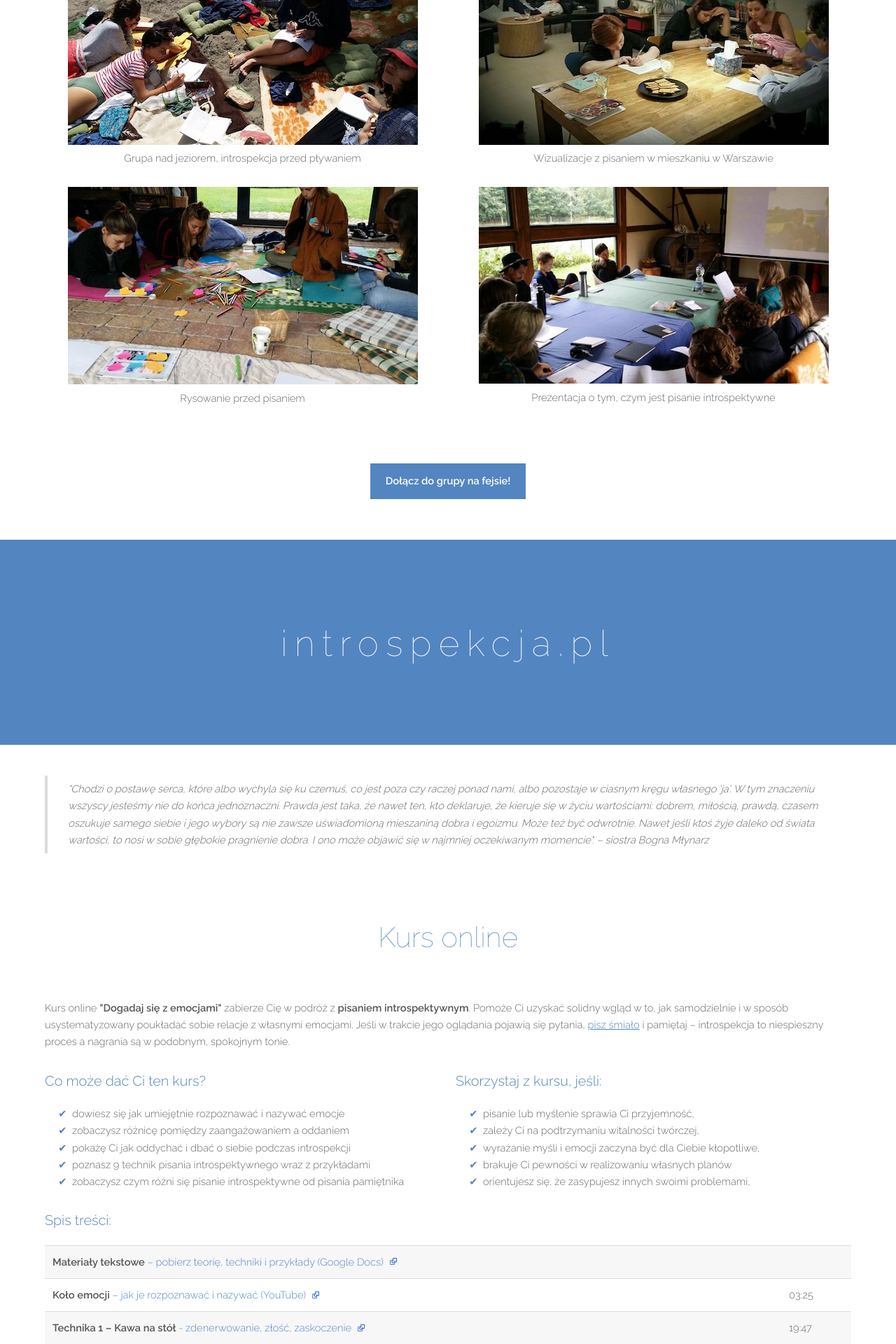
After one commit to vysogot/introspekcja, a PHP site: page / in a window 1280 px wide. The commit adds this page. Shown: the part 2360-4280 px from the top of the page at 70% size. Run offline with PHP 8.4, Linux system fonts and the light colour scheme; some libraries are stand-ins or nearby versions.

Commit message:
lazy load images

```diff
--- a/assets/css/main.css
+++ b/assets/css/main.css
@@ -3185,7 +3185,7 @@
 	#pisanie-introspektywne header h2 { letter-spacing: 0.05em;}
 
 	@media screen and (max-width: 480px) {
-		#pisanie-introspektywne header h2 { padding: 0 60px; }
+		#pisanie-introspektywne header h2 { padding: 0 40px; }
 		section.noPadding { padding-top: 40px; }
   }
 
--- /dev/null
+++ b/index.php
@@ -0,0 +1,353 @@
+<!DOCTYPE HTML>
+<html>
+
+    <head>
+        <title>introspekcja.pl – widzisz siebie, widzisz innych</title>
+        <meta charset="utf-8" />
+        <meta name="viewport" content="width=device-width, initial-scale=1" />
+        <meta name="description" content="Znajdziesz tutaj wszystko co niezbędne by rozpocząć samodzielną podróż z introspekcją: kurs online, materiały teoretyczne i techniki pisania z przykładami.">
+        <meta name="keywords" content="pisanie introspektywne, introspekcja, pisanie, emocje, rozwój, coaching, książki, warsztaty, kurs online, konsultacje, mentoring, hinduizm, kryszna, tłumaczenia, psychologia wedyjska, joga">
+
+        <meta property="og:url"                content="http://introspekcja.pl" />
+        <meta property="og:type"               content="website" />
+        <meta property="og:title"              content="Dogadaj się z emocjami!" />
+        <meta property="og:description"        content="Znajdziesz tutaj wszystko co niezbędne by rozpocząć samodzielną podróż z introspekcją: kurs online, materiały teoretyczne i techniki pisania z przykładami." />
+        <meta property="og:image"              content="http://introspekcja.pl/foto/introspekcja-asp-1200.jpg" />
+
+        <link rel="stylesheet" href="assets/css/main.css?v=<?= fileatime('assets/css/main.css') ?>" />
+        <script type="text/javascript" src="assets/js/lazyload.min.js"></script>
+    </head>
+
+    <body class="subpage">
+
+        <!-- Header -->
+        <header id="header">
+            <div class="inner">
+                <a href="index.html" class="logo">introspekcja.pl</a>
+                <nav id="nav">
+                    <a href="#pisanie-introspektywne" class="active scroll">Pisanie introspektywne</a>
+                    <a href="#książki" class="scroll">Książki</a>
+                    <a href="#warsztaty" class="scroll">Warsztaty</a>
+                    <a href="#kurs-online" class="scroll coming-soon">Kurs online</a>
+                    <a href="#kontakt" class="scroll">Kontakt</a>
+                    <a href="#o-autorze" class="scroll">O autorze</a>
+                </nav>
+                <a href="#navPanel" class="navPanelToggle"><span class="fa fa-bars"></span></a>
+            </div>
+        </header>
+
+        <section id="pisanie-introspektywne" class="wrapper noPadding">
+
+            <header class="align-center">
+                <h2>Pisanie introspektywne</h2>
+                <noscript><p style="color: red;">Włącz JavaScript, żeby ładowały się obrazki!</p></noscript>
+            </header>
+            <div class="inner">
+                <div class="content align-center">
+                    <p>Cześć, jestem <strong>Kuba</strong> i znam bardzo fajny sposób na radzenie sobie z emocjami. To, czym się tutaj dzielę, to <strong>pisanie introspektywne</strong>. Znajdziesz tutaj wszystko co potrzebne, aby zacząć z nim swoją samodzielną przygodę: kurs online, materiały teoretyczne i techniki pisania z przykładami.</p>
+                    <p class="biggerMargin"><a class="button scroll" href="#kurs-online">Wskakuj na głęboką wodę...</a></p>
+                    <p style="margin-top: 50px">... albo przeczytaj <strong>rozmowę z Dorotą Lipnicką z <a target="_blank" href="http://e-inspiracja.pl/jakub-godawa-pisanie-introspektywne-przynosi-natychmiastowa-ulge-prosi-o-kontynuacje/">e-inspiracja.pl</a></strong>!</p>
+                    <p><a target="_blank" href="http://e-inspiracja.pl/jakub-godawa-pisanie-introspektywne-przynosi-natychmiastowa-ulge-prosi-o-kontynuacje/"><img data-src="./foto/einspiracja.jpg" /></a></p>
+                    <p style="margin-top: 50px">... i posłuchaj <strong>rozmowy z Piotrem Peszko z <a target="_blank" href="http://blog.2edu.pl/2017/11/podcast-2edu-15-jak-dogadac-sie-z-emocjami-rozmowa-o-pisaniu-introspektywnym-z-jakubem-godawa.html">2edu.pl</a></strong>!</p>
+                    <p><a target="_blank" href="http://blog.2edu.pl/2017/11/podcast-2edu-15-jak-dogadac-sie-z-emocjami-rozmowa-o-pisaniu-introspektywnym-z-jakubem-godawa.html"><img data-src="./foto/2edu.png" /></a></p>
+                </div>
+            </div>
+        </section>
+
+        <section id="książki" class="wrapper noPadding">
+            <div class="inner align-center">
+                <header>
+                    <h2>Polecane książki</h2>
+                    <p>Szukasz inspiracji? W podróży pisania introspektywnego warto czytać introspekcjonistów...</p>
+                </header>
+                <div class="flex flex-3">
+                  <article>
+                      <div class="image fit">
+                          <a target="_blank" href="http://virgobooks.pl/joga-i-ajurweda/221-hitopadesia-.html"><img data-src="foto/hitopadesia2.jpg" alt="Hitopadesia" /></a>
+                      </div>
+                      <header>
+                          <h3><a target="_blank" href="http://virgobooks.pl/joga-i-ajurweda/221-hitopadesia-.html">"Hitopadeśa"</a></h3>
+                      </header>
+                      <p>Co indyjska mądrość ma do powiedzenia w sprawie dobierania przyjaciół? Przeczytaj historię nauczyciela, który zostaje wezwany przez króla, aby opowiadać małym książętom o zarządzaniu królestwem...</p>
+                  </article>
+
+                    <article>
+                        <div class="image fit">
+                            <a target="_blank" href="https://zaczytani.pl/ksiazka/pin_i_zielony,druk"><img data-src="foto/pin-i-zielony2.jpg" alt="Pin i zielony" /></a>
+                        </div>
+                        <header>
+                            <h3><a target="_blank" href="https://zaczytani.pl/ksiazka/pin_i_zielony,druk">"Pin i zielony"</a></h3>
+                        </header>
+                        <p>Nudzi cię teoria? Chcesz zobaczyć jak ktoś rozemocjonowany wyrusza w wewnętrzną podróż? Poczytaj o bohaterze, który z programując za niezłe pieniądze otrzymał wezwanie, aby oderwać się od maszyn...</p>
+                    </article>
+
+                    <article>
+                        <div class="image fit">
+                            <a target="_blank" href="https://nieznany.pl/pl/p/Z-Tadz-do-Wradz.-Duchowa-odyseja-kobiet/11633"><img data-src="foto/z-tadz-do-wradz.jpg" alt="Z Tadż do Wradż" /></a>
+                        </div>
+                        <header>
+                            <h3><a target="_blank" href="https://nieznany.pl/pl/p/Z-Tadz-do-Wradz.-Duchowa-odyseja-kobiet/11633">"Z Tadż do Wradż"</a></h3>
+                        </header>
+                        <p>Po opuszczeniu rodzinnej Belgii i latach wędrówki, przemierzywszy rowerem wiele krajów Europy, Afryki, Azji, Jaya Devi (wym. Dżaja Dewi) znalazła swój duchowy dom w Indiach...</p>
+                    </article>
+
+                </div>
+
+            </div>
+        </section>
+
+        <section class="wrapper noPadding" id="warsztaty">
+            <div class="inner">
+                <header class="align-center">
+                    <h2>Warsztaty</h2>
+                    <p>W ogrodzie i na plaży, w domu i na uczelni...</p>
+                </header>
+                <div class="content">
+                    <div class="row align-center">
+
+                        <div class="12u 12u$(small)">
+                            <span class="image fit"><img data-src="foto/asp.jpg" alt="Warsztaty na Akademii Sztuk Pięknych w Warszawie" /></span>
+                            <p>Warsztaty na Akademii Sztuk Pięknych w Warszawie</p>
+                            <br />
+                        </div>
+                    </div>
+                    <div class="row align-center">
+                        <div class="6u 12u$(small)">
+
+                            <span class="image fit"><img data-src="foto/pisanie-introspektywne-nad-jeziorem.jpg" alt="Warsztaty w lesie" /></span>
+                            <p>Grupa nad jeziorem, introspekcja przed pływaniem</p>
+                            <span class="image fit"><img data-src="foto/pisanie-introspektywne-kredki.jpg" alt="Warsztaty w lesie" /></span>
+                            <p>Rysowanie przed pisaniem</p>
+                        </div>
+                        <div class="6u 12u$(small)">
+                            <span class="image fit"><img data-src="foto/pisanie-introspektywne-w-domu.jpg" alt="Warsztaty w lesie" /></span>
+                            <p>Wizualizacje z pisaniem w mieszkaniu w Warszawie</p>
+                            <span class="image fit"><img data-src="foto/pisanie-introspektywne-powerpoint.jpg" alt="Warsztaty w lesie" /></span>
+                            <p>Prezentacja o tym, czym jest pisanie introspektywne</p>
+                        </div>
+
+                    </div>
+                    <p class="align-center biggerMargin"><a class="button scroll" href="https://www.facebook.com/groups/introspekcja">Dołącz do grupy na fejsie!</a></p>
+        </section>
+
+        <section class="banner midBanner">
+            <h1>introspekcja.pl</h1>
+        </section>
+
+
+        <section>
+            <div class="inner">
+                <blockquote>"Chodzi o postawę serca, które albo wychyla się ku czemuś, co jest poza czy raczej ponad nami, albo pozostaje w ciasnym kręgu własnego 'ja'. W tym znaczeniu wszyscy jesteśmy nie do końca jednoznaczni. Prawda jest taka, że nawet ten, kto deklaruje, że
+                    kieruje się w życiu wartościami: dobrem, miłością, prawdą, czasem oszukuje samego siebie i jego wybory są nie zawsze uświadomioną mieszaniną dobra i egoizmu. Może też być odwrotnie. Nawet jeśli ktoś żyje daleko od świata wartości, to nosi w sobie głębokie
+                    pragnienie dobra. I ono może objawić się w najmniej oczekiwanym momencie". – siostra Bogna Młynarz</blockquote>
+            </div>
+        </section>
+
+        <section id="kurs-online" class="wrapper noPadding">
+            <div class="inner">
+                <header class="align-center">
+                    <h2>Kurs online</h2>
+                </header>
+                <div class="content">
+                    <div class="row">
+                        <div class="12u 12u$(small)">
+                            <p>Kurs online <strong>"Dogadaj się z emocjami"</strong> zabierze Cię w podróż z <strong>pisaniem introspektywnym</strong>. Pomoże Ci uzyskać solidny wgląd w to, jak samodzielnie i w sposób usystematyzowany poukładać sobie relacje z własnymi emocjami. Jeśli w trakcie jego oglądania pojawią się pytania, <a href="#kontakt">pisz śmiało</a> i pamiętaj – introspekcja to niespieszny proces a nagrania są w podobnym, spokojnym tonie.</p>
+                        </div>
+                    </div>
+                    <div class="row">
+                        <div class="6u 12u$(small)">
+                            <h3>Co może dać Ci ten kurs?</h3>
+                            <ul class="checklist">
+                                <li>dowiesz się jak umiejętnie rozpoznawać i nazywać emocje</li>
+                                <li>zobaczysz różnicę pomiędzy zaangażowaniem a oddaniem</li>
+                                <li>pokażę Ci jak oddychać i dbać o siebie podczas introspekcji</li>
+                                <li>poznasz 9 technik pisania introspektywnego wraz z przykładami</li>
+                                <li>zobaczysz czym różni się pisanie introspektywne od pisania pamiętnika</li>
+                            </ul>
+                        </div>
+                        <div class="6u 12u$(small)">
+                            <h3>Skorzystaj z kursu, jeśli:</h3>
+                            <ul class="checklist">
+                                <li>pisanie lub myślenie sprawia Ci przyjemność,</li>
+                                <li>zależy Ci na podtrzymaniu witalności twórczej,</li>
+                                <li>wyrażanie myśli i emocji zaczyna być dla Ciebie kłopotliwe,</li>
+                                <li>brakuje Ci pewności w realizowaniu własnych planów</li>
+                                <li>orientujesz się, że zasypujesz innych swoimi problemami,</li>
+                            </ul>
+                        </div>
+                    </div>
+
+
+                    <div class="row">
+                        <div class="12u 12u$(small)">
+                            <h3>Spis treści:</h3>
+                            <div class="table-wrapper">
+                                <table>
+                                    <tbody>
+                                      <tr>
+                                          <td colspan="2"><a target="_blank" href="https://docs.google.com/document/d/1NnuBp1zDv8HDOLSmAElEIukenBQ5ZHG4b4ljO4720Ao/edit?usp=sharing">
+                                            <strong>Materiały tekstowe</strong> – pobierz teorię, techniki i przykłady (Google Docs)</a></td>
+                                      </tr>
+
+                                        <tr>
+                                            <td><a target="_blank" href="https://www.youtube.com/watch?v=wiq5OQoKI44&t=1s&index=1&list=PLvg2AkjsXbOf4XbGHvk-BYKK2-d27xpie">
+                                              <strong>Koło emocji</strong> – jak je rozpoznawać i nazywać (YouTube)</a></td>
+                                            <td>03:25</td>
+                                        </tr>
+                                        <tr>
+                                            <td><a target="_blank" href="https://www.youtube.com/watch?v=g_0BhawfvLg&t=0s&index=2&list=PLvg2AkjsXbOf4XbGHvk-BYKK2-d27xpie">
+                                              <strong>Technika 1 – Kawa na stół</strong> - zdenerwowanie, złość, zaskoczenie</a></td>
+                                            <td>19:47</td>
+                                        </tr>
+                                        <tr>
+                                            <td><a target="_blank" href="https://www.youtube.com/watch?v=SnE1HrKJOnA&t=0s&index=3&list=PLvg2AkjsXbOf4XbGHvk-BYKK2-d27xpie">
+                                              <strong>Technika 2 – Nieprzyjemna lista</strong> - pogmatwanie, przytłoczenie, niepokój</a></td>
+                                            <td>16:26</td>
+                                        </tr>
+                                        <tr>
+                                            <td><a target="_blank" href="https://www.youtube.com/watch?v=g0m43oi80dg&t=0s&index=4&list=PLvg2AkjsXbOf4XbGHvk-BYKK2-d27xpie">
+                                              <strong>Technika 3 – Mowa ciała</strong> - zmartwienie, strach, zastraszenie</a></td>
+                                            <td>24:09</td>
+                                        </tr>
+                                        <tr>
+                                            <td><a target="_blank" href="https://www.youtube.com/watch?v=3Y1S_2cH9D0&t=0s&index=5&list=PLvg2AkjsXbOf4XbGHvk-BYKK2-d27xpie">
+                                              <strong>Technika 4 – Marcin powiedział</strong> - smutek, bezużyteczność, marność</a></td>
+                                            <td>24:23</td>
+                                        </tr>
+                                        <tr>
+                                            <td><a target="_blank" href="https://www.youtube.com/watch?v=BZC5-ep15xc&t=0s&index=6&list=PLvg2AkjsXbOf4XbGHvk-BYKK2-d27xpie">
+                                              <strong>Technika 5 – Ale ci zazdroszczę</strong> - utrapienie, zamknięcie się w sobie, brak satysfakcji</a></td>
+                                            <td>21:24</td>
+                                        </tr>
+                                        <tr>
+                                            <td><a target="_blank" href="https://www.youtube.com/watch?v=4psYXxmcF88&t=0s&index=7&list=PLvg2AkjsXbOf4XbGHvk-BYKK2-d27xpie">
+                                              <strong>Technika 6 – Gdzie jesteś kochanie</strong> - poczucie zdrady, zakłamanie, wycofanie</a></td>
+                                            <td>25:50</td>
+                                        </tr>
+                                        <tr>
+                                            <td><a target="_blank" href="https://www.youtube.com/watch?v=NUeW0WD2D_0&t=0s&index=8&list=PLvg2AkjsXbOf4XbGHvk-BYKK2-d27xpie">
+                                              <strong>Technika 7 – Upadająca niewinność</strong> - wrogość, obrzydzenie, bezsilność</a></td>
+                                            <td>28:05</td>
+                                        </tr>
+                                        <tr>
+                                            <td><a target="_blank" href="https://www.youtube.com/watch?v=-z94qcjmlns&t=0s&index=9&list=PLvg2AkjsXbOf4XbGHvk-BYKK2-d27xpie">
+                                              <strong>Technika 8 – Pole bitwy</strong> - frustracja, niepewność, presja</a></td>
+                                            <td>22:27</td>
+                                        </tr>
+                                        <tr>
+                                            <td><a target="_blank" href="https://www.youtube.com/watch?v=lriGOy4SFcs&t=0s&index=10&list=PLvg2AkjsXbOf4XbGHvk-BYKK2-d27xpie">
+                                              <strong>Technika 9 – Sztuka wdzięczności</strong> - radość, wolność, poczucie błogości</a></td>
+                                            <td>14:57</td>
+                                        </tr>
+                                        <tr>
+                                            <td><a target="_blank" href="https://www.youtube.com/watch?v=Xm1BjheWifs&t=0s&index=11&list=PLvg2AkjsXbOf4XbGHvk-BYKK2-d27xpie">
+                                              <strong>Podsumowanie</strong> – co można robić z tym dalej</a></td>
+                                            <td>13:30</td>
+                                        </tr>
+                                    </tbody>
+                                </table>
+                            </div>
+                        </div>
+                    </div>
+                </div>
+            </div>
+        </section>
+
+        <section id="kontakt" class="wrapper noPadding">
+            <div class="inner">
+                <header class="align-center">
+                    <h2>Kontakt</h2>
+                    <p>Tak, słucham?</p>
+                </header>
+                <div class="content">
+                    <div class="row">
+                        <div class="12u 12u$(small)">
+                            <form id="ajax-contact" method="post" action="mailer.php">
+                                <div class="field">
+                                    <input type="text" id="name" name="name" placeholder="Twoje imię" required>
+                                </div>
+                                <div class="field">
+                                    <input type="email" id="email" name="email" placeholder="Adres email" required>
+                                </div>
+                                <div class="field">
+                                    <textarea id="message" name="message" placeholder="Twoja wiadomość..." required></textarea>
+                                </div>
+                                <div class="row">
+                                    <div class="8u 12u$(small)">
+                                        <div class="g-recaptcha" style="margin-bottom: 10px" data-sitekey="6Le9HzIUAAAAAPQ5xhjJm5-AglPuqNxk9wXe5Qvt"></div>
+                                    </div>
+                                    <div class="4u 12u$(small)">
+                                        <div class="field align-right" style="padding: 10px 0;">
+                                            <button id="button" class="button" type="submit" style="font-size: 100%;">Wyślij</button>
+                                        </div>
+                                    </div>
+                                </div>
+                            </form>
+                            <div id="form-messages"><p></p></div>
+
+                        </div>
+
+                    </div>
+                </div>
+            </div>
+        </section>
+
+        <section id="o-autorze" class="wrapper noPadding">
+          <header class="align-center">
+              <h2>O autorze</h2>
+          </header>
+          <div class="inner">
+            <div class="content">
+                <div class="row">
+                  <div class="3u 12u(small)">
+                    <div class="image fit align-center">
+                        <img data-src="/foto/kuba-small.jpg" alt="Jakub Godawa" class="border" />
+                    </div>
+                  </div>
+                  <div class="9u 12u$(small)">
+                      <p><strong>Jakub Godawa</strong> organizuje i prowadzi warsztaty wyjazdowe, sesje indywidualne i grupowe</strong>. Tłumaczy książki i zajęcia
+                      z zakresu psychologii i kultury wedyjskiej. Rozwija i promuje opracowaną przez siebie metodę <strong>pisania introspektywnego</strong>. Pochodzi z Poznania, półtora roku mieszkał w Indiach, trzy lata w Hiszpani a rok w Berlinie. Obecnie mieszka razem z narzeczoną w Otwocku i bardzo mu się tam podoba.</p>
+                      <p>Z zawodu jest programistą i uwielbia pisać kod od podstaw. Je tylko roślinki, chyba że jest na wsi, gdzie krowy pasą się do końca życia i nikt nie zabiera im cielaków. Od takich krów uwielbia pić mleko. Na jego <a target="_blank" href="https://www.instagram.com/jakubgodawa/">Instagramie</a> znajdziecie to, co zwykle ląduje na jego talerzu, a na kanale <a href="https://www.youtube.com/c/jakub_godawa">YouTube</a> ciekawe wywiady, które przeprowadził.</p>
+                      <p>Kuba lubi dzielić się introspekcją i zachęcać innych do samopoznania. <strong>Chcesz poczytać jego teksty?</strong> Zajrzyj na <a target="_blank" href="https://docs.google.com/document/d/1GobP9kkcqkClEF7U32yZP12008eyCTH3evawIamd47k/edit?usp=sharing">Google Docs i czytaj</a> w dogodnym dla Ciebie formacie (PDF, ePub, docx i inne).
+                        Chcesz dostawać powiadomienie gdy pojawią się nowe? Dołącz do grupy "Dogadaj się z emocjami" na <a target="_blank" href="https://www.facebook.com/groups/introspekcja">Facebooku</a> lub po prostu <a href="#kontakt" class="scroll">daj znać</a>.</p>
+                  </div>
+                </div>
+              </div>
+            </div>
+        </section>
+
+        <!-- Footer -->
+        <footer id="footer">
+            <div class="inner">
+                <div class="flex">
+                    <div class="copyright">
+                        <a target="_blank" href="https://creativecommons.org/licenses/by-nc-sa/4.0/deed.pl">Creative Commons BY-NC-SA 4.0</a> &copy; Jakub Godawa
+                    </div>
+                    <ul class="icons">
+                        <li><a target="_blank" href="https://www.facebook.com/groups/introspekcja" class="icon fa-facebook"><span class="label">Facebook</span></a></li>
+                        <li><a target="_blank" href="https://www.instagram.com/jakubgodawa/" class="icon fa-instagram"><span class="label">Instagram</span></a></li>
+                        <li><a target="_blank" href="https://www.github.com/vysogot/" class="icon fa-github"><span class="label">GitHub</span></a></li>
+                        <li><a target="_blank" href="https://www.youtube.com/c/jakub_godawa" class="icon fa-youtube"><span class="label">YouTube</span></a></li>
+                        <li><a target="_blank" href="https://www.linkedin.com/in/jakubgodawa" class="icon fa-linkedin"><span class="label">LinkedIn</span></a></li>
+                    </ul>
+                </div>
+            </div>
+        </footer>
+
+        <!-- Scripts -->
+        <script src="assets/js/jquery.min.js"></script>
+        <script src="assets/js/skel.min.js" async></script>
+        <script src="assets/js/util.js" async></script>
+        <script src="assets/js/main.js" async></script>
+        <script src="assets/js/contact.js" async></script>
+        <script src="assets/js/custom.js" async></script>
+
+        <script src='https://www.google.com/recaptcha/api.js' async></script>
+
+
+        <script type="text/javascript">
+        var myLazyLoad = new LazyLoad();
+        </script>
+
+    </body>
+</html>
```
Also changed, not shown: assets/js/lazyload.min.js (added), foto/hitopadesia2.jpg, foto/introspekcja-asp-1200.jpg (added), foto/pisanie-introspektywne-kredki.jpg, foto/pisanie-introspektywne-powerpoint.jpg, 1 other file.
